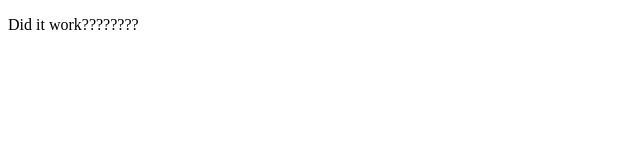
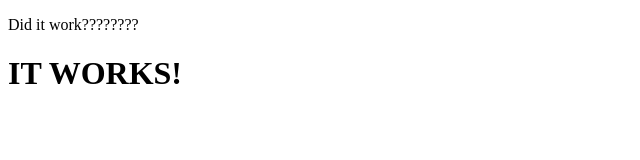
Before and after one commit to GadoGadoEnjoyer/workflowmadness, a plain HTML site: page index.html in a window 1280 px wide. Shown: the whole page, without its empty margins (0-640 px from the left). Drawn offline with Linux system fonts and the light colour scheme.

Commit message:
IT WORKSSSgit add .git add .!

```diff
--- a/index.html
+++ b/index.html
@@ -7,5 +7,6 @@
 </head>
 <body>
     <p>Did it work????????</p>
+    <h1>IT WORKS!</h1>
 </body>
 </html>
```
Also changed, not shown: 1 other file.
